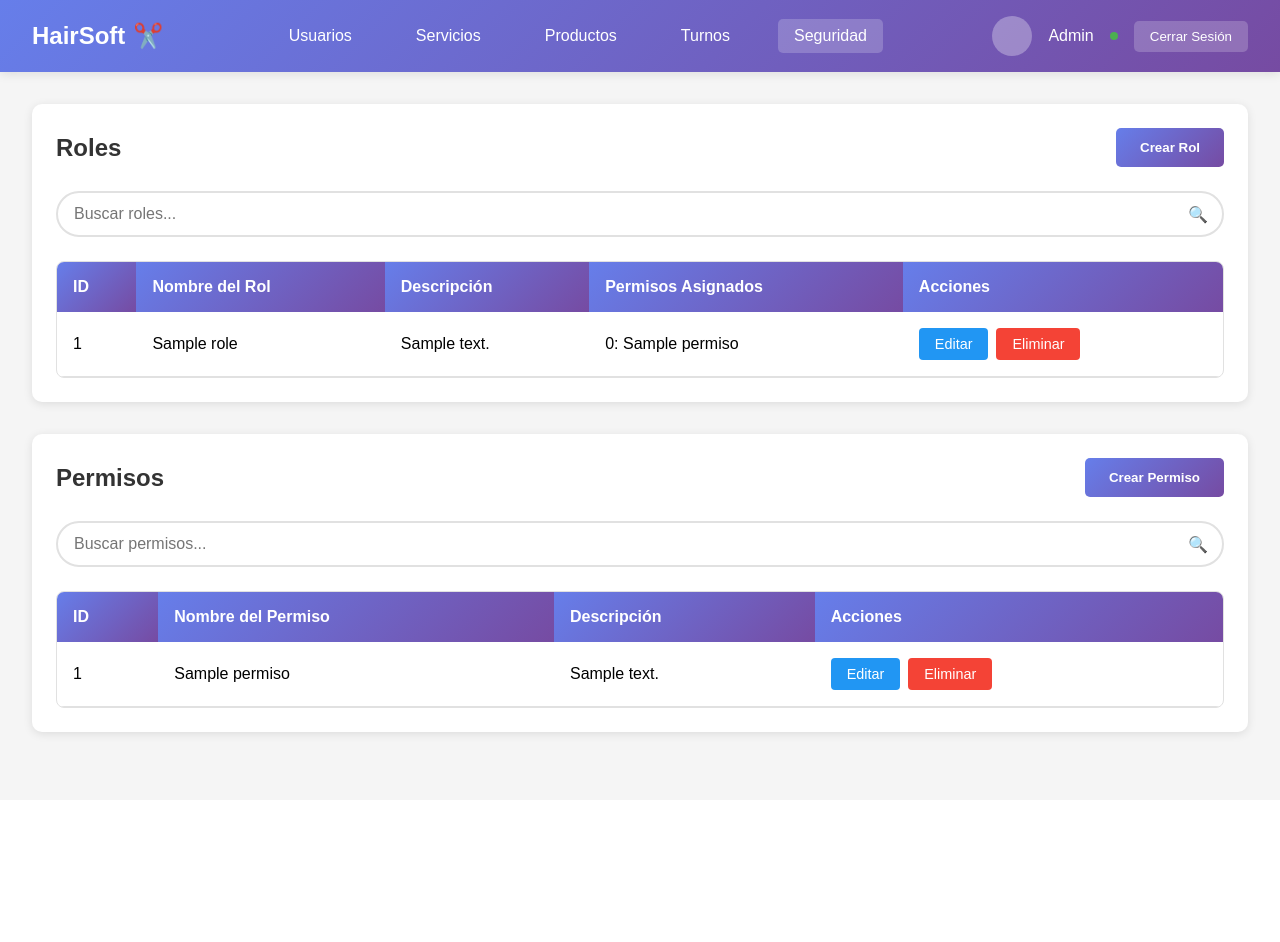
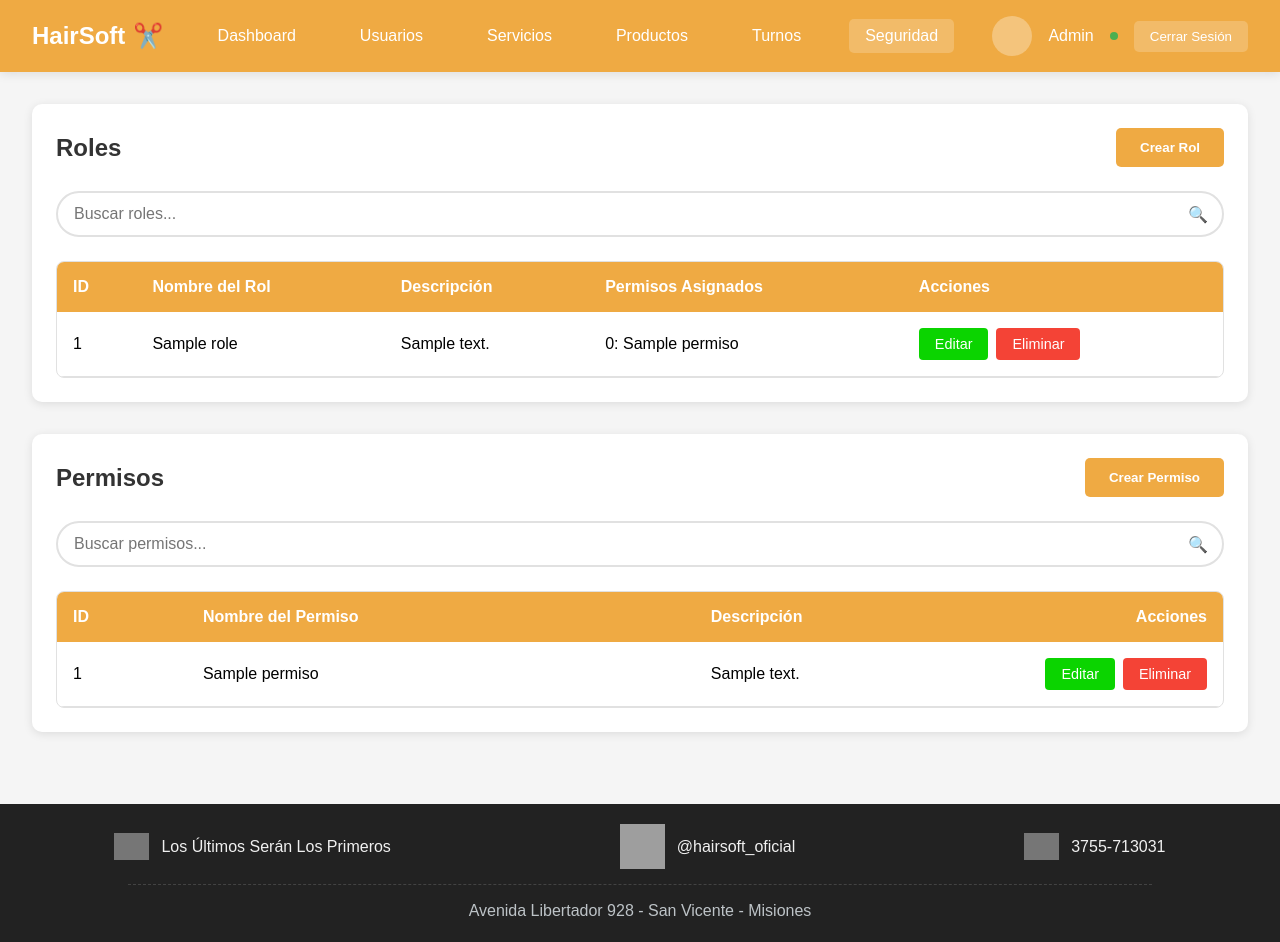
Before and after one commit to RckOlv/HairSoft, a PHP site: page /Permiso_Rol.php in a window 1280 px wide. Before the commit the page ends 740 px from the top, so only its background shows below. Run offline with PHP 8.4, Linux system fonts and the light colour scheme; the visitor is signed in with stand-in values (Sample User, id 1); tables that the repository leaves empty or names only in its code hold one stand-in row (values such as "Sample post"); grey boxes are pictures that could not be loaded.

Commit message:
Se realizaron cambios en la pantalla de Permiso_Rol, ajustando el color como tenian las demás pantallasgit add .git add .!

```diff
--- a/Permiso_Rol.php
+++ b/Permiso_Rol.php
@@ -33,6 +33,7 @@ $all_permisos_list = getAllPermisosList($pdo);
             <span class="icon-barber">✂️</span>
         </div>
         <div class="nav">
+            <a href="dashboard.php">Dashboard</a>
             <a href="Reg_Usuarios_Lista_Admin.php">Usuarios</a>
             <a href="Servicios.php">Servicios</a>
             <a href="#">Productos</a>
@@ -122,7 +123,7 @@ $all_permisos_list = getAllPermisosList($pdo);
                             <th>ID</th>
                             <th>Nombre del Permiso</th>
                             <th>Descripción</th>
-                            <th class="acciones">Acciones</th>
+                            <th class="acciones" style="text-align: right; width: 100px;">Acciones</th>
                         </tr>
                     </thead>
                     <tbody id="permisosTableBody">
@@ -145,6 +146,30 @@ $all_permisos_list = getAllPermisosList($pdo);
         </div>
     </div>
 
+        <!-- Footer -->
+    <footer class="footer">
+        <div class="footer-content">
+            <div class="footer-item">
+                <div class="footer-icon">
+                    <img src="https://img.icons8.com/?size=100&id=118557&format=png&color=000000" alt="Facebook" width="45" height="45">
+                </div>
+                <span>Los Últimos Serán Los Primeros</span>
+            </div>
+            <div class="footer-item">
+                <img src="https://img.icons8.com/?size=100&id=32323&format=png&color=000000" alt="Instagram" width="45" height="45">
+                <span>@hairsoft_oficial</span>
+            </div>
+            <div class="footer-item">
+                <div class="footer-icon">
+                    <img src="https://img.icons8.com/?size=100&id=16713&format=png&color=000000" alt="Teléfono" width="45" height="45">
+                </div>
+                <span>3755-713031</span>
+            </div>
+        </div>
+        <div class="address">
+            Avenida Libertador 928 - San Vicente - Misiones
+        </div>
+    </footer>
     <script>
         const allPermisos = <?php echo json_encode($all_permisos_list); ?>;
         const currentRoles = <?php echo json_encode($roles); ?>;
--- a/css/styles_Permiso_Rol.css
+++ b/css/styles_Permiso_Rol.css
@@ -10,7 +10,7 @@ body {
 }
 
 .header {
-    background: linear-gradient(135deg, #667eea 0%, #764ba2 100%);
+    background: linear-gradient(135deg, #efaa43 0%, #efaa43 100%);
     color: white;
     padding: 1rem 2rem;
     display: flex;
@@ -106,7 +106,7 @@ body {
 }
 
 .create-btn {
-    background: linear-gradient(135deg, #667eea 0%, #764ba2 100%);
+    background: linear-gradient(135deg, #efaa43 0%, #efaa43 100%);
     color: white;
     border: none;
     padding: 0.75rem 1.5rem;
@@ -136,7 +136,7 @@ body {
 
 .search-input:focus {
     outline: none;
-    border-color: #667eea;
+    border-color: #efaa43;
 }
 
 .search-icon {
@@ -159,7 +159,7 @@ table {
 }
 
 th {
-    background: linear-gradient(135deg, #667eea 0%, #764ba2 100%);
+    background: linear-gradient(135deg, #efaa43 0%, #efaa43 100%);
     color: white;
     padding: 1rem;
     text-align: left;
@@ -191,13 +191,13 @@ tr:hover {
 
 .edit-role-btn,
 .edit-permiso-btn {
-    background-color: #2196F3;
+    background-color: #0bd400;
     color: white;
 }
 
 .edit-role-btn:hover,
 .edit-permiso-btn:hover {
-    background-color: #1976D2;
+    background-color: #070707;
 }
 
 .delete-role-btn,
@@ -244,6 +244,67 @@ tr:hover {
     color: #555;
 }
 
+
+/* Footer */
+footer {
+    background-color: #222;
+    padding: 20px 0;
+    text-align: center;
+    color: #f0f0f0;
+    margin-top: 40px;
+}
+
+.footer-content {
+    display: flex;
+    justify-content: space-around;
+    align-items: center;
+    flex-wrap: wrap;
+    margin-bottom: 15px;
+}
+
+.footer-item {
+    display: flex;
+    align-items: center;
+    gap: 12px;
+    font-size: 1rem;
+    color: #f0f0f0;
+    transition: color 0.3s ease;
+}
+
+.footer-item:hover {
+    color: #ff9800;
+}
+
+.footer-icon {
+    width: 35px;
+    height: 35px;
+    border-radius: 50%;
+    background-color: transparent;
+    display: flex;
+    align-items: center;
+    justify-content: center;
+}
+
+.footer-icon img {
+    width: 100%;
+    height: 100%;
+    object-fit: contain;
+    filter: invert(100%) sepia(100%) saturate(0%) hue-rotate(289deg) brightness(100%) contrast(100%);
+}
+
+.address {
+    font-size: 1rem; /* Tamaño legible y consistente */
+    font-weight: 500;
+    color: #bdc3c7; /* Gris suave */
+    margin-top: 15px;
+    padding-top: 15px;
+    border-top: 1px dashed rgba(255, 255, 255, 0.15); /* Línea divisoria */
+    max-width: 80%;
+    margin-left: auto;
+    margin-right: auto;
+    line-height: 1.4;
+}
+
 /* Responsive */
 @media (max-width: 768px) {
     .header {
```
